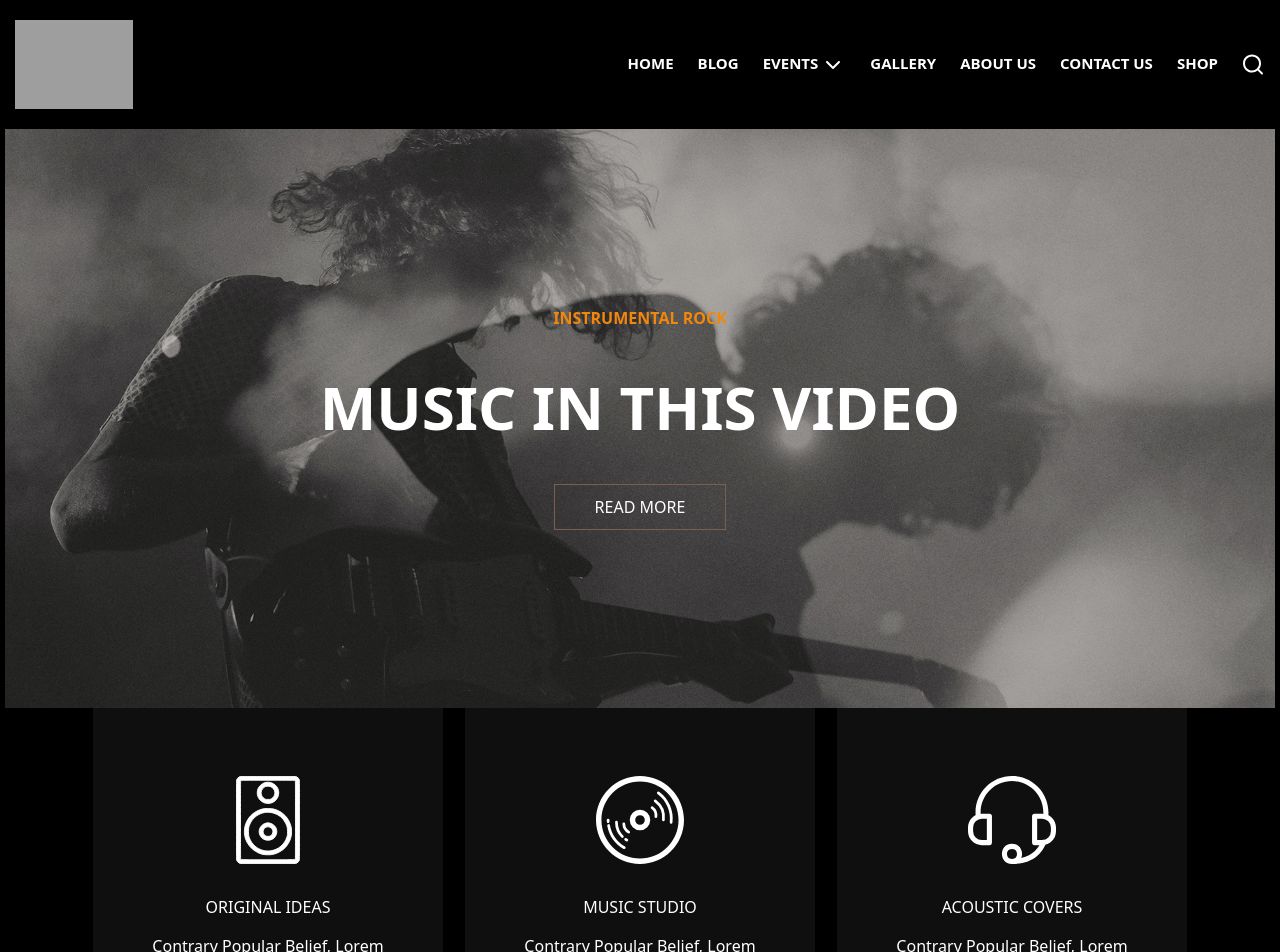
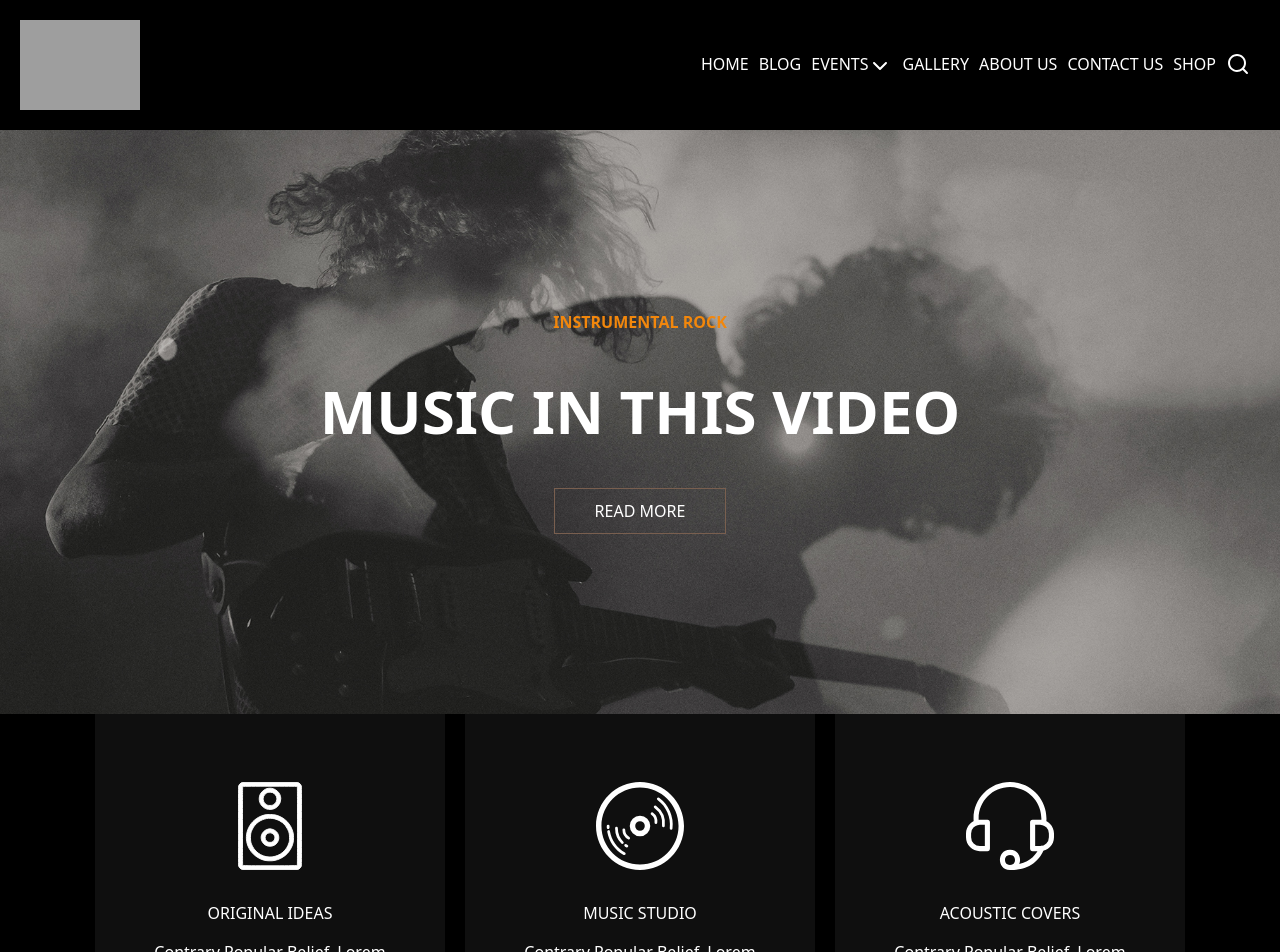
Before and after one commit to GiPisano/proj-html-vuejs, a Vue app: page / in a window 1280 px wide. Shown: the top 952 px of the page. Built offline with nearby package versions, Linux system fonts and the light colour scheme; grey boxes are pictures that could not be loaded; the HTML template or start-up script is replaced by a standard one.

Commit message:
add responsive header

```diff
--- a/package.json
+++ b/package.json
@@ -6,7 +6,8 @@
   "scripts": {
     "dev": "vite",
     "build": "vite build",
-    "preview": "vite preview"
+    "preview": "vite preview",
+    "deploy": "gh-pages -d dist"
   },
   "dependencies": {
     "@fortawesome/fontawesome-svg-core": "^6.5.1",
@@ -19,6 +20,7 @@
   },
   "devDependencies": {
     "@vitejs/plugin-vue": "^5.0.3",
+    "gh-pages": "^6.1.1",
     "sass": "^1.71.0",
     "vite": "^5.0.11"
   }
--- a/src/App.vue
+++ b/src/App.vue
@@ -1,51 +1,51 @@
 <script>
-import AppHeader from './components/AppHeader.vue';
-import AppMain from './components/AppMain.vue';
-import AppFooter from './components/AppFooter.vue';
+import AppHeader from "./components/AppHeader.vue";
+import AppMain from "./components/AppMain.vue";
+import AppFooter from "./components/AppFooter.vue";
 
-export default{
-  data(){
-    return{
-      links:[
+export default {
+  data() {
+    return {
+      links: [
         {
-          text: 'HOME',
-          active: false
+          text: "HOME",
+          active: false,
         },
         {
-          text: 'BLOG',
-          active: false
+          text: "BLOG",
+          active: false,
         },
         {
-          text: 'EVENTS',
-          svg: '/src/assets/svg/dropdown.svg',
-          active: false
+          text: "EVENTS",
+          svg: "./src/assets/svg/dropdown.svg",
+          active: false,
         },
         {
-          text: 'GALLERY',
-          active: false
+          text: "GALLERY",
+          active: false,
         },
         {
-          text: 'ABOUT US',
-          active: false
+          text: "ABOUT US",
+          active: false,
         },
         {
-          text: 'CONTACT US',
-          active: false
+          text: "CONTACT US",
+          active: false,
         },
         {
-          text: 'SHOP',
-          active: false
+          text: "SHOP",
+          active: false,
         },
       ],
-    }
+    };
   },
 
-  components:{
+  components: {
     AppHeader,
     AppMain,
     AppFooter,
-},
-}
+  },
+};
 </script>
 
 <template>
@@ -55,6 +55,5 @@ export default{
 </template>
 
 <style lang="scss">
-@use './styles/general.scss';
-
+@use "./styles/general.scss";
 </style>
--- a/src/components/AppFooter.vue
+++ b/src/components/AppFooter.vue
@@ -135,6 +135,9 @@
 
     p{
         padding: 20px;
+        font-size: 12px;
+        font-weight: bold;
+        color: rgb(157, 157, 157);
     }
   }
 
--- a/src/components/AppHeader.vue
+++ b/src/components/AppHeader.vue
@@ -1,121 +1,254 @@
 <script>
-export default{
-
-    data(){
-        return{
-            events:[
-                {
-                    text: 'CHORAL MUSIC'
+export default {
+  data() {
+    return {
+      events: [
+        { text: "CHORAL MUSIC" },
+        { text: "CONCERT BAND" },
+        { text: "OPERA CONCERTS" },
+        { text: "SYMPHONY ORCHESTRA" },
+        { text: "FAMILY CONCERTS" },
+      ],
+      menuOpen: false,
+      links: [
+        { text: "HOME", svg: null },
+        { text: "BLOG", svg: null },
+        { text: "EVENTS", svg: "./src/assets/svg/dropdown.svg" },
+        { text: "GALLERY", svg: null },
+        { text: "ABOUT US", svg: null },
+        { text: "CONTACT US", svg: null },
+        { text: "SHOP", svg: null },
+      ],
+    };
   },
-                {
-                    text: 'CONCERT BAND'
+  methods: {
+    toggleMenu() {
+      this.menuOpen = !this.menuOpen;
     },
-                {
-                    text: 'OPERA CONCERTS'
+    closeMenu() {
+      this.menuOpen = false;
     },
-                {
-                    text: 'SYMPHONY ORCHESTRA'
   },
-                {
-                    text: 'FAMILY CONCERTS'
-                },
-            ]
-        }
-    },
-
-
-   props:{
-    links: Array,
-   },
-}
+};
 </script>
 
 <template>
   <header>
-        <div>
-            <img src="../assets/img/logo.png" alt="logo" class="logo">
+    <div class="logo-wrapper">
+      <img src="../assets/img/logo.png" alt="logo" class="logo" />
     </div>
+    <nav class="desktop-nav">
       <div class="links">
-            <p v-for="link in links" class="link">
+        <div v-for="link in links">
+          <p class="link">
+            <div class="svg">
+                <a href="#">{{ link.text }}</a>
+                <span v-show="link.svg">
+                  <img :src="link.svg" alt=""  />
+                </span>
+            </div>
+            <span v-if="link.text === 'EVENTS'" class="dropdown-content">
+              <div v-for="event in events" :key="event.text" class="element">
+                {{ event.text }}
+              </div>
+            </span>
+          </p>
+        </div>
+        <img class="search" src="../assets/svg/search.svg" alt="" />
+      </div>
+    </nav>
+    <button class="hamburger" @click="toggleMenu">
+      <i class="fa-solid fa-bars"></i>
+    </button>
+
+    <div class="menu-overlay" v-show="menuOpen" @click="closeMenu"></div>
+    <nav class="mobile-nav" :class="{ open: menuOpen }">
+      <div class="links">
+        <div v-for="link in links">
+          <p class="link">
             <a href="#">{{ link.text }}</a>
             <span v-show="link.svg" class="svg">
-                    <img :src="link.svg" alt="">
+              <img :src="link.svg" alt="" />
             </span>
-                <span class="dropdown-content" v-if="link.text === 'EVENTS'">
-                    <div v-for="event in events">
-                        <p class="element">{{ event.text }}</p>
-                        <p class="hr"></p>
+            <span v-if="link.text === 'EVENTS'" class="dropdown-content">
+              <div v-for="event in events" :key="event.text" class="element">
+                {{ event.text }}
               </div>
-
             </span>
           </p>
-            <img class="search" src="../assets/svg/search.svg" alt="">
         </div>
+        <img class="search" src="../assets/svg/search.svg" alt="" />
+      </div>
+      <div class="close" @click="closeMenu()">X</div>
+    </nav>
   </header>
-
 </template>
 
 <style lang="scss" scoped>
-@use '../styles/partials/variables.scss' as *;
+@use "../styles/partials/variables.scss" as *;
 
-header{
+header {
   display: flex;
   justify-content: space-between;
   align-items: center;
-    padding: 20px 10px;
+  position: relative;
+  background-color: black;
+  padding: 20px;
+
+  .logo-wrapper {
+    flex: 1;
   }
 
-.logo{
+  .logo {
     color: white;
     width: 120px;
   }
 
-.links{
+  .desktop-nav {
     display: flex;
+    justify-content: flex-start;
     gap: 20px;
-    font-size: 15px;
-    font-weight: bold;
+    color: white;
   }
 
-.search{
+  .mobile-nav {
+    position: fixed;
+    top: 0;
+    right: 0;
+    width: 80%;
+    max-width: 300px;
+    height: 100%;
+    background-color: #333;
+    z-index: 10;
+    transform: translateX(100%);
+    transition: transform 0.3s ease-out;
+    overflow-y: auto;
+  }
+
+  .mobile-nav.open {
+    transform: translateX(0); // Mostra il menu a tendina quando aperto
+  }
+
+  .links {
+    display: flex;
+    align-items: flex-start;
+    gap: 10px;
+    padding: 10px;
+    .link {
+      position: relative;
+      a {
+        color: white;
+        text-decoration: none;
+      }
+    }
+  }
+
+  .search {
     filter: brightness(0) invert(1);
   }
 
-// dropdown
+  .menu-overlay {
+    position: fixed;
+    top: 0;
+    left: 0;
+    width: 100%;
+    height: 100%;
+    background-color: rgba(0, 0, 0, 0.5);
+    z-index: 5;
+    display: none;
+  }
 
-.link {
-  position: relative;
+  .hamburger {
+    font-size: 24px;
+    background: none;
+    border: none;
+    color: white;
+    cursor: pointer;
+    z-index: 10;
+    display: none;
+
+    @media (max-width: 768px) {
+      display: block;
+    }
   }
 
   .dropdown-content {
     position: absolute;
     top: 100%;
-  left: 0;
+    left: 0%;
     display: none;
     background-color: #fff;
     box-shadow: 0px 8px 16px rgba(0, 0, 0, 0.2);
     z-index: 1;
     background-color: rgb(24, 24, 24);
-  min-width: 300px;
+    min-width: 200px;
+    padding: 10px;
+    .element {
+      cursor: pointer;
+      white-space: nowrap;
     }
-
-.element{
-    padding: 20px;
-}
-
-.element:hover{
-    cursor: pointer;
+    .element:hover {
       color: $orange-color;
     }
 
+
+  }
+
   .link:hover .dropdown-content {
+    display: block;
+  }
+
+  .links .link a:hover {
+    color: $orange-color;
+  }
+
+  .close{
+    position: absolute;
+    top: 0;
+    right: 0;
+    cursor: pointer;
+    width: 30px;
+    height: 30px;
+    border: 1px solid black;
+    border-radius: 50%;
+    background-color: black;
     display: flex;
+    align-items: center;
+    justify-content: center
+    }
+
+   .close:hover{
+        background-color: $orange-color;
+    }
+
+
+  // Media Query per dispositivi mobili
+  @media (max-width: 768px) {
+    header {
+      .mobile-nav {
+        padding: 10px;
+      }
+
+    }
+    .links {
       flex-direction: column;
     }
 
-.svg{
-    filter: brightness(0) invert(1);
+    .hamburger {
+      display: block;
     }
 
+    .menu-overlay {
+      display: block;
+    }
 
+    .desktop-nav {
+      display: none;
+    }
+
+    .logo-wrapper {
+      flex: initial;
+    }
+  }
+}
 </style>
--- a/src/components/MainSectionJazz.vue
+++ b/src/components/MainSectionJazz.vue
@@ -1,72 +1,71 @@
 <script>
-import cardJazz from './CardJazz.vue';
+import cardJazz from "./CardJazz.vue";
 
-export default{
-
-    data(){
-        return{
-            cardsInfo:[
+export default {
+  data() {
+    return {
+      cardsInfo: [
         {
-                    phat_svg: '/src/assets/svg/speaker.svg',
-                    title: 'ORIGINAL IDEAS',
-                    description: 'Contrary Popular Belief, Lorem Ipsum Not Simply Ipsum Random Text.'
+          phat_svg: "./src/assets/svg/speaker.svg",
+          title: "ORIGINAL IDEAS",
+          description:
+            "Contrary Popular Belief, Lorem Ipsum Not Simply Ipsum Random Text.",
         },
         {
-                    phat_svg: '/src/assets/svg/disc.svg',
-                    title: 'MUSIC STUDIO',
-                    description: 'Contrary Popular Belief, Lorem Ipsum Not Simply Ipsum Random Text.'
+          phat_svg: "./src/assets/svg/disc.svg",
+          title: "MUSIC STUDIO",
+          description:
+            "Contrary Popular Belief, Lorem Ipsum Not Simply Ipsum Random Text.",
         },
         {
-                    phat_svg: '/src/assets/svg/headphones.svg',
-                    title: 'ACOUSTIC COVERS',
-                    description: 'Contrary Popular Belief, Lorem Ipsum Not Simply Ipsum Random Text.'
+          phat_svg: "./src/assets/svg/headphones.svg",
+          title: "ACOUSTIC COVERS",
+          description:
+            "Contrary Popular Belief, Lorem Ipsum Not Simply Ipsum Random Text.",
         },
       ],
 
-            cardsJazz:[
+      cardsJazz: [
         {
-                    phat_img: '/src/assets/img/gallery1.jpg',
-                    title: 'A ROLL AND BANG THE FLOOR',
+          phat_img: "./src/assets/img/gallery1.jpg",
+          title: "A ROLL AND BANG THE FLOOR",
         },
         {
-                    phat_img: '/src/assets/img/gallery2.jpg',
-                    title: 'YOUR MELODY TO OUR MUSIC',
+          phat_img: "./src/assets/img/gallery2.jpg",
+          title: "YOUR MELODY TO OUR MUSIC",
         },
         {
-                    phat_img: '/src/assets/img/gallery3.jpg',
-                    title: 'TOUCHING HEAVEN ON FREQUENCY',
+          phat_img: "./src/assets/img/gallery3.jpg",
+          title: "TOUCHING HEAVEN ON FREQUENCY",
         },
         {
-                    phat_img: '/src/assets/img/gallery4.jpg',
-                    title: 'MUSIC MAKES STRONGE BEATS',
+          phat_img: "./src/assets/img/gallery4.jpg",
+          title: "MUSIC MAKES STRONGE BEATS",
         },
         {
-                    phat_img: '/src/assets/img/gallery5.jpg',
-                    title: 'SOUND IS THE SPARK OF TIME',
+          phat_img: "./src/assets/img/gallery5.jpg",
+          title: "SOUND IS THE SPARK OF TIME",
         },
         {
-                    phat_img: '/src/assets/img/gallery6.jpg',
-                    title: 'MAKE YOUR NIGHT GROOVY',
+          phat_img: "./src/assets/img/gallery6.jpg",
+          title: "MAKE YOUR NIGHT GROOVY",
+        },
+      ],
+    };
   },
 
-            ],
-        }
-    },
-
-    components:{ cardJazz }
-
-}
+  components: { cardJazz },
+};
 </script>
 
 <template>
-
   <!-- Jazz -->
   <div class="container text-center" id="jazz">
     <div class="row-card">
       <div v-for="cardInfo in cardsInfo" class="col-card">
         <div class="container-card">
           <div class="circle-svg">
-                        <img :src="cardInfo.phat_svg" class="svg" alt="">
+            <img :src="cardInfo.phat_svg" class="svg" alt="" />
           </div>
           <p>{{ cardInfo.title }}</p>
           <p>{{ cardInfo.description }}</p>
@@ -78,14 +77,22 @@ export default{
     <div class="story-jazz">
       <p class="orange">WHO WE ARE</p>
       <p class="title">SENSE THE JAZZ</p>
-            <p class="description">The Story Of Jazz And Blues Society Is The Story Of Determination, Passion, Idealism, Community, And Of Course, Music. Founded In 1985 And Incorporated In 1986, As A Community Based, Not-For-Profit, Charitable Arts Organization Located In Vancouver, British Columbia, The Society, From The Very Beginning, Has Worked Diligently To Establish Vancouver As A Centre For The Creation And Exchange Of Sounds And Ideas Between The Local, National And International Music Communities.</p>
+      <p class="description">
+        The Story Of Jazz And Blues Society Is The Story Of Determination,
+        Passion, Idealism, Community, And Of Course, Music. Founded In 1985 And
+        Incorporated In 1986, As A Community Based, Not-For-Profit, Charitable
+        Arts Organization Located In Vancouver, British Columbia, The Society,
+        From The Very Beginning, Has Worked Diligently To Establish Vancouver As
+        A Centre For The Creation And Exchange Of Sounds And Ideas Between The
+        Local, National And International Music Communities.
+      </p>
       <p class="button">READ MORE</p>
     </div>
   </div>
 
   <!-- video -->
   <section class="img-video">
-        <img src="../assets/img/Video.jpg" alt="">
+    <img src="../assets/img/Video.jpg" alt="" />
     <div class="video">
       <i class="fa-regular fa-circle-play orange"></i>
       <p class="title">NEW MUSIC VIDEO</p>
@@ -97,18 +104,19 @@ export default{
     <p class="orange">WHO WE ARE</p>
     <p class="title">SENSE THE JAZZ</p>
     <div class="row-card">
-            <card-jazz v-for="cardJazz in cardsJazz" :cardsJazz="cardJazz" ></card-jazz>
+      <card-jazz
+        v-for="cardJazz in cardsJazz"
+        :cardsJazz="cardJazz"
+      ></card-jazz>
     </div>
   </div>
-
 </template>
 
 <style lang="scss" scoped>
-@use '../styles/partials/mixins.scss' as *;
+@use "../styles/partials/mixins.scss" as *;
 
-#jazz{
-
-    .circle-svg{
+#jazz {
+  .circle-svg {
     width: 120px;
     height: 120px;
     border-radius: 50%;
@@ -116,22 +124,19 @@ export default{
     justify-content: center;
     align-items: center;
 
-
-        .svg{
+    .svg {
       filter: brightness(0) invert(1);
       height: 88px;
     }
   }
 
-
-
-    .col-card{
-        .container-card{
+  .col-card {
+    .container-card {
       background-color: rgb(15, 15, 15);
       max-width: 350px;
       width: 100%;
       height: 350px;
-            padding: 10% ;
+      padding: 10%;
       gap: 15px;
       @include flex;
       flex-direction: column;
@@ -139,55 +144,50 @@ export default{
   }
 }
 
-
-.col-card:hover{
-    .circle-svg{
+.col-card:hover {
+  .circle-svg {
     box-shadow: 0 0 0 5px rgba(255, 165, 0, 1); // Arancione
   }
 }
 
-
-
-.story-jazz{
+.story-jazz {
   @include flex;
   flex-direction: column;
   gap: 10px;
   margin: 40px auto;
   max-width: 650px;
 
-    .description{
+  .description {
     color: rgb(157, 157, 157);
     font-size: 12px;
   }
 
-    .button{
+  .button {
     margin-top: 10px;
   }
 }
 
-.title{
+.title {
   font-size: 40px;
   font-weight: bold;
 }
 
-.img-video{
+.img-video {
   position: relative;
-    img{
+  img {
     width: 100%;
   }
 
-    .orange{
+  .orange {
     font-size: 70px;
   }
 }
 
-#card-jazz{
+#card-jazz {
   padding: 100px 0;
 
-    .title{
+  .title {
     padding: 20px;
   }
 }
-
-
 </style>
--- a/src/styles/general.scss
+++ b/src/styles/general.scss
@@ -8,7 +8,7 @@
 
 *{
     margin: 0;
-    padding: 0 1px;
+    padding: 0 0;
     box-sizing: border-box;
 }
 
@@ -72,5 +72,5 @@ li{
 .hr{
     width: 100%;
     margin: 0;
-    border: 0.1px solid rgb(157, 157, 157);
+    border: 0.5px solid rgb(124, 123, 123);
 }
```
Also changed, not shown: src/components/AppMain.vue (+68 -71 lines), vite.config.js (+9 -11 lines), src/assets/svg/dropdown.svg, 1 other file (tests, documents, lock files or other folders). Lines whose indentation alone changed are shown as unchanged.
